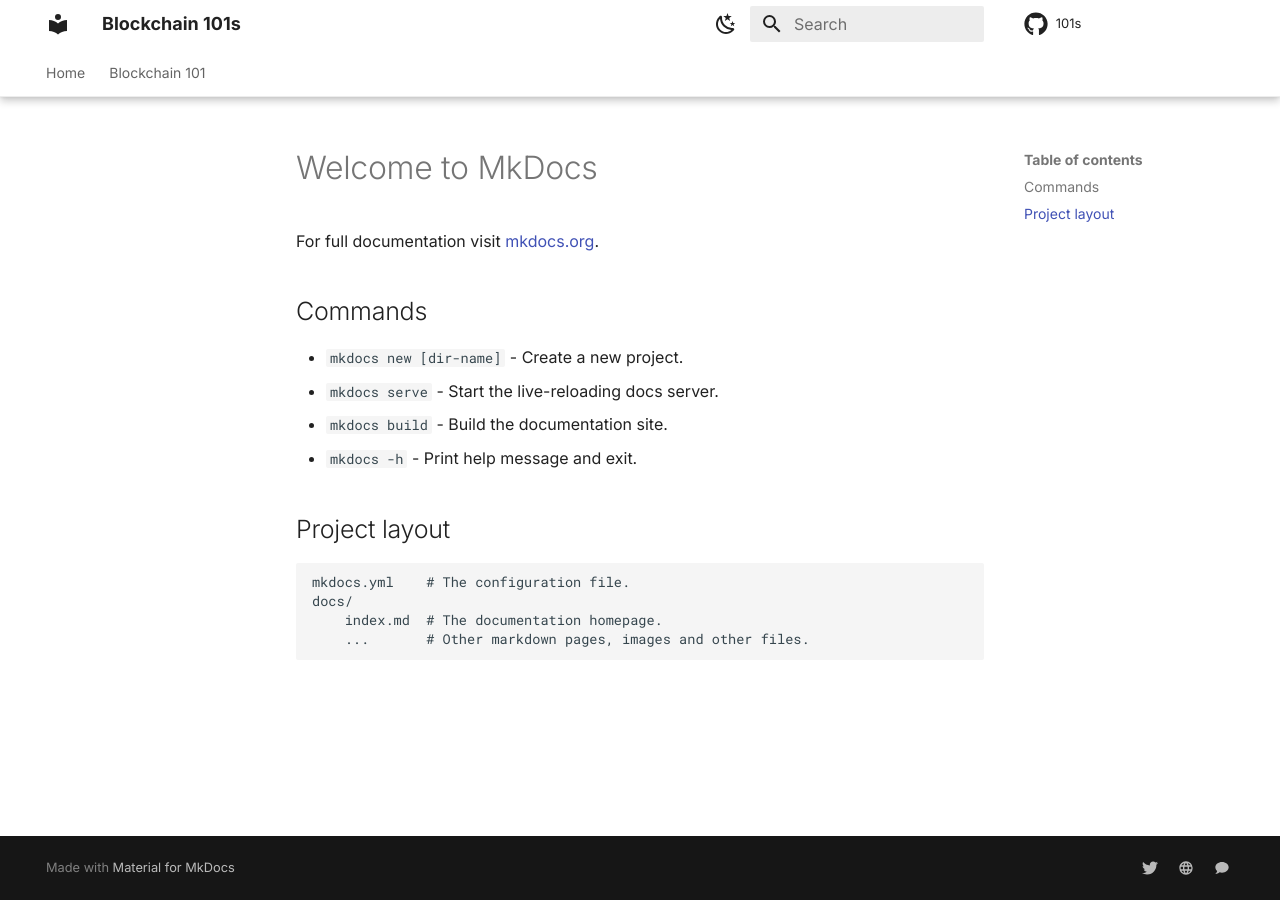
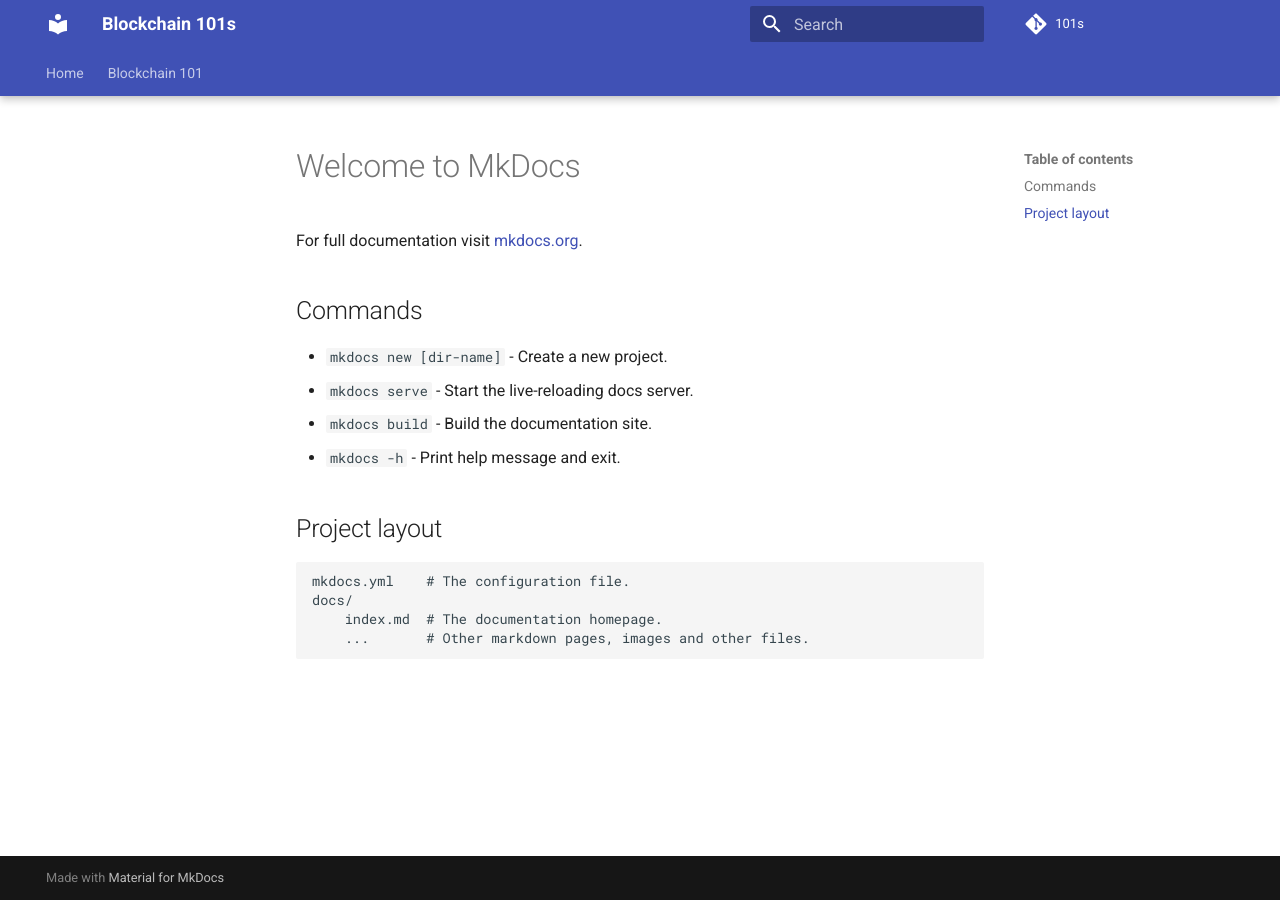
Before and after one commit to lilchichi/101-s, an MkDocs documentation site: the page built from docs/index.md, in a window 1280 px wide. Built offline with MkDocs 1.6.1 and Material for MkDocs 9.7.7, drawn with Linux system fonts in a browser that asks for light colours; comment, search, counter and statistics services are not loaded.

Commit message:
Update mkdocs.yml

```diff
--- a/mkdocs.yml
+++ b/mkdocs.yml
@@ -12,47 +12,12 @@ repo_url: https://github.com/lilchichi/101s
 
 nav:
   - Home: 'readme.md'
-  - Blockchain 101: 'blockchain.md'
+  - Blockchain 101: 'blockc'
 
 # Theme configuration
 theme:
   name: material
   language: en
-  palette:
-    - media: '(prefers-color-scheme: light)'
-      scheme: default
-      primary: white
-      accent: light blue
-      toggle:
-        icon: material/weather-night
-        name: Switch to dark mode
-    - media: '(prefers-color-scheme: dark)'
-      scheme: slate
-      primary: deep orange
-      accent: blue
-      toggle:
-        icon: material/weather-sunny
-        name: Switch to light mode
-  font:
-    text: Inter
-    code: Roboto Mono
-  icon:
-    repo: fontawesome/brands/github
-
-    # Custom admonitions (callouts) require "Insiders" subscription
-    admonition:
-      # note: fontawesome/solid/sticky-note
-      # abstract: fontawesome/solid/book
-      info: fontawesome/solid/info-circle
-      tip: fontawesome/solid/bullhorn
-      # success: fontawesome/solid/check
-      # question: fontawesome/solid/question-circle
-      warning: fontawesome/solid/exclamation-triangle
-      # failure: fontawesome/solid/bomb
-      # danger: fontawesome/solid/skull
-      # bug: fontawesome/solid/robot
-      # example: fontawesome/solid/flask
-      # quote: fontawesome/solid/quote-left
 
   # Material for MkDocs features
   features:
@@ -63,63 +28,3 @@ theme:
     - navigation.tabs.sticky
     - navigation.indexes
     - navigation.top
-
-# Extensions
-markdown_extensions:
-  - meta
-  - admonition
-  - tables
-  - pymdownx.details
-  - pymdownx.keys
-  - pymdownx.smartsymbols
-  - pymdownx.superfences
-  - pymdownx.tabbed:
-      alternate_style: true
-  - abbr
-  - pymdownx.snippets
-  - pymdownx.emoji:
-      emoji_index: !!python/name:materialx.emoji.twemoji
-      emoji_generator: !!python/name:materialx.emoji.to_svg
-      options:
-        custom_icons:
-          - overrides/.icons
-  - pymdownx.highlight:
-      anchor_linenums: true
-  - pymdownx.inlinehilite
-  - pymdownx.snippets
-  - attr_list
-  - toc:
-      toc_depth: 2
-
-# Theme customization
-extra_css:
-  - assets/stylesheets/extra.css
-
-# Transaltions (intentionally disabled)
-extra:
-  #  alternate:
-  #      # Switch to English
-  #    - name: English
-  #      link: https://jorge-campo.github.io/material-mkdocs3/en/
-  #      lang: en
-  #
-  #    # Switch to Spanish
-  #    - name: Spanish
-  #      link: https://jorge-campo.github.io/material-mkdocs3/es/
-  #      lang: es
-
-  # Footer icons and links
-  social:
-    - icon: fontawesome/brands/twitter
-      link: https://twitter.com/ethstatus
-      name: Status on Twitter
-    - icon: material/web
-      link: https://status.im
-      name: Status website
-    - icon: material/chat
-      link: https://join.status.im/chat/public/status
-
-# Plugins
-plugins:
-  - search:
-      lang: en
```
